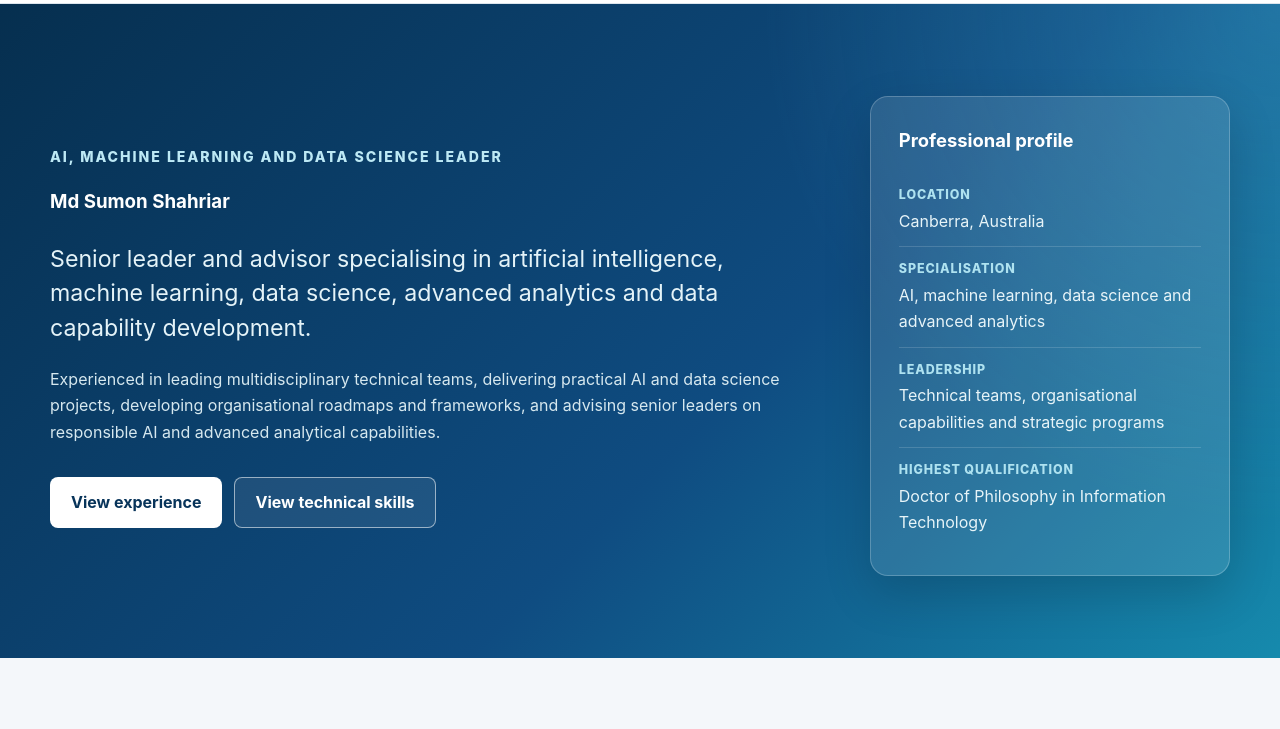
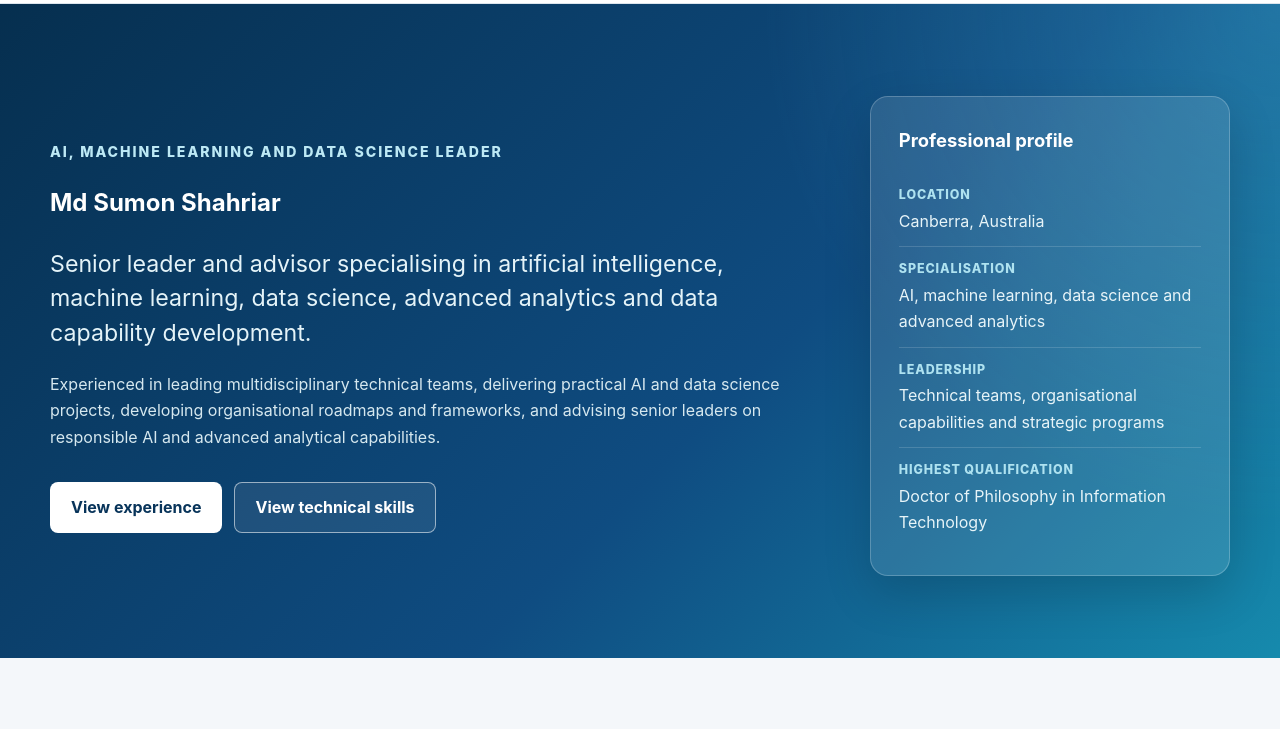
Before and after one commit to mdsumonshahriar/mdsumonshahriar.github.io, a plain HTML site: page index.html in a window 1280 px wide. Shown: the part 69-798 px from the top of the page. Drawn offline with Linux system fonts and the light colour scheme.

Commit message:
Update index.html

```diff
--- a/index.html
+++ b/index.html
@@ -689,7 +689,7 @@
       <div>
         <p class="eyebrow">AI, machine learning and data science leader</p>
 
-        <h3 id="main-heading">Md Sumon Shahriar</h3>
+        <h2 id="main-heading">Md Sumon Shahriar</h2>
 
         <p class="hero-title">
           Senior leader and advisor specialising in artificial intelligence,
```
